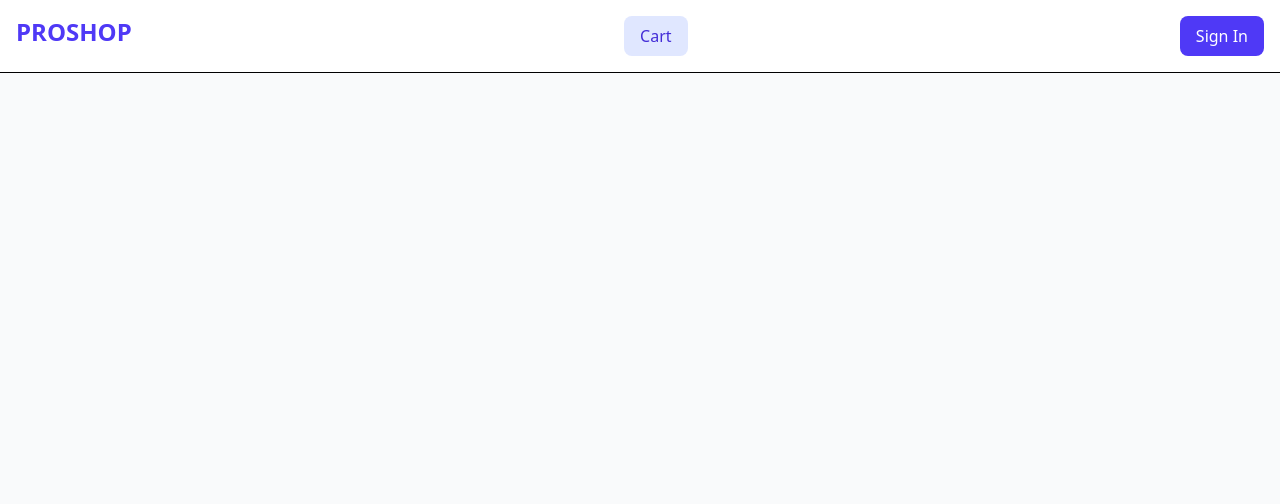
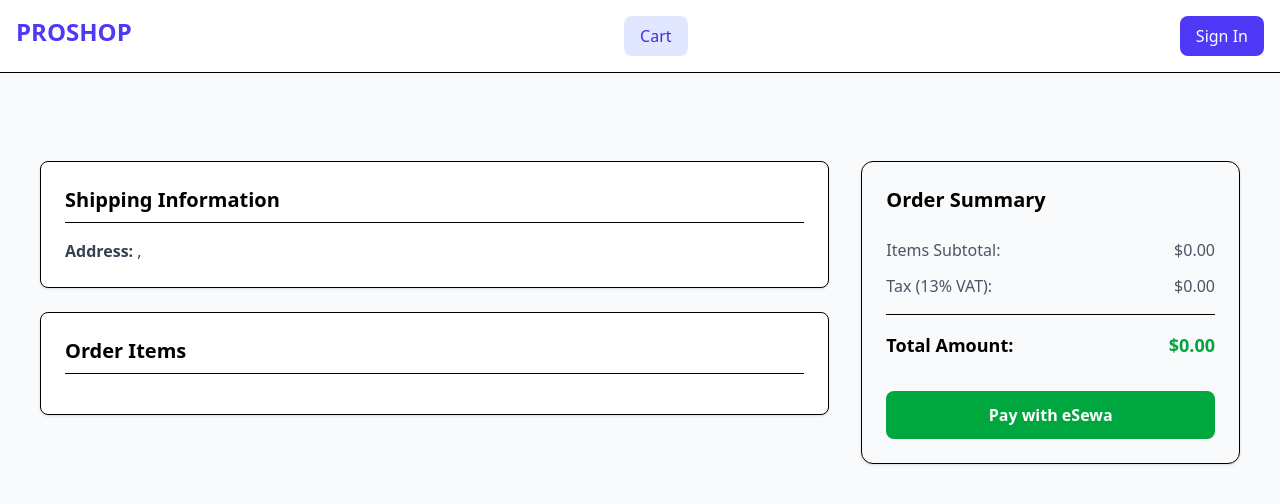
Before and after one commit to sanishakayastha60/e-commerce, a React app in the folder frontend/: page /placeorder in a window 1280 px wide. Shown: the top 504 px of the page. Built offline with nearby package versions, Linux system fonts and the light colour scheme; the HTML template or start-up script is replaced by a standard one.

Commit message:
E-sewa integration

```diff
--- a/frontend/package.json
+++ b/frontend/package.json
@@ -12,6 +12,7 @@
   "dependencies": {
     "@tailwindcss/vite": "^4.1.18",
     "axios": "^1.13.2",
+    "crypto-js": "^4.2.0",
     "react": "^19.2.0",
     "react-dom": "^19.2.0"
   },
--- a/frontend/src/App.jsx
+++ b/frontend/src/App.jsx
@@ -6,6 +6,8 @@ import CartScreen from './screens/CartScreen';
 import LoginScreen from './screens/LoginScreen';
 import RegisterScreen from './screens/RegisterScreen';
 import ShippingScreen from './screens/ShippingScreen';
+import PaymentScreen from './screens/PaymentScreen';
+import PlaceOrderScreen from './screens/PlaceOrderScreen';
 
 function App(){
   const userInfo = localStorage.getItem('userInfo') ? JSON.parse(localStorage.getItem('userInfo')) : null ;
@@ -36,6 +38,8 @@ function App(){
           <Route path="/login" element={<LoginScreen />}/>
           <Route path="/register" element={<RegisterScreen />}/>
           <Route path="/shipping" element={<ShippingScreen />}/>
+          <Route path="/payment" element={<PaymentScreen />}/>
+          <Route path="/placeorder" element={<PlaceOrderScreen />}/>
         </Routes>
       </main>
       </div>
--- /dev/null
+++ b/frontend/src/screens/PaymentScreen.jsx
@@ -0,0 +1,27 @@
+import { useState } from "react";
+import { useNavigate } from "react-router-dom";
+const PaymentScreen = () => {
+    const [paymentMethod, setPaymentMethod] = useState('esewa');
+    const navigate = useNavigate();
+    const submitHandler = (e) => {
+        e.preventDefault();
+        localStorage.setItem('paymentMethod',JSON.stringify(paymentMethod));
+        navigate('/placeorder');
+    };
+  return (
+    <div className="max-w-md mx-auto mt-10 p-6 bg-white shadow rounded-lg">
+        <h1 className="text-2xl font-bold mb-6">Payment Method</h1>
+        <form onSubmit={submitHandler}>
+            <div className="mb-4">
+                <label className="flex items-center space-x-3">
+                    <input type="radio" name="paymentMethod" className="form-radio h-3 w-5 text-green-600" value="eSewa" checked onChange={(e)=>{e.target.value}}/>
+                    <span className="text-lg font-medium">eSewa</span>
+                </label>
+            </div>
+            <button type="submit" className="w-full bg-green-600 text-white py-2 rounded font-bold hover:bg-green-700">Continue</button>
+        </form>
+    </div>
+  )
+}
+
+export default PaymentScreen
--- /dev/null
+++ b/frontend/src/screens/PlaceOrderScreen.jsx
@@ -0,0 +1,112 @@
+import CryptoJS from 'crypto-js';
+import { useNavigate } from 'react-router-dom';
+
+const PlaceOrderScreen = () => {
+  const navigate = useNavigate();
+  const cartItems = JSON.parse(localStorage.getItem('cartItems')) || [];
+  const shippingAddress = JSON.parse(localStorage.getItem('shippingAddress')) || {};
+  const itemsPrice = cartItems.reduce((acc,item)=>acc+item.price*item.qty,0);
+  const taxPrice = Number((0.13*itemsPrice).toFixed(2));
+  const totalAmount = Number((itemsPrice+taxPrice).toFixed(2));
+
+  const payWithEsewa = () => {
+  const path = "https://rc-epay.esewa.com.np/api/epay/main/v2/form";
+  const secretKey = "8gBm/:&EnhH.1/q";
+  const productCode = "EPAYTEST";
+  const transactionUuid = `ORD-${Date.now()}`;
+
+  // 1. Ensure math is strictly two decimal places
+  const totalAmt = Number(totalAmount.toFixed(2));
+
+  // 2. BUILD THE SIGNATURE STRING CAREFULLY
+  // Note: NO spaces allowed after commas!
+  const signatureString = `total_amount=${totalAmt},transaction_uuid=${transactionUuid},product_code=${productCode}`;
+
+  // 3. GENERATE HASH
+  const hash = CryptoJS.HmacSHA256(signatureString, secretKey);
+  const signature = CryptoJS.enc.Base64.stringify(hash);
+
+  // 4. PREPARE PARAMETERS
+  const params = {
+    amount: itemsPrice,
+    tax_amount: taxPrice,
+    total_amount: totalAmt,
+    transaction_uuid: transactionUuid,
+    product_code: productCode,
+    product_service_charge: 0,
+    product_delivery_charge: 0,
+    success_url: "http://localhost:5173/esewa_payment_success",
+    failure_url: "http://localhost:5173/esewa_payment_failed",
+    signed_field_names: "total_amount,transaction_uuid,product_code",
+    signature: signature,
+  };
+
+  // 5. POST FORM
+  const form = document.createElement("form");
+  form.setAttribute("method", "POST");
+  form.setAttribute("action", path);
+
+  for (let key in params) {
+    const hiddenField = document.createElement("input");
+    hiddenField.setAttribute("type", "hidden");
+    hiddenField.setAttribute("name", key);
+    hiddenField.setAttribute("value", params[key]);
+    form.appendChild(hiddenField);
+  }
+
+  document.body.appendChild(form);
+  form.submit();
+};
+
+  return (
+    <div className="container mx-auto py-10 px-4">
+      <div className="grid md:grid-cols-3 gap-8">
+        <div className="md:col-span-2 space-y-6">
+          <div className="bg-white p-6 rounded-lg shadow-sm border">
+            <h2 className="text-xl font-bold mb-4 border-b pb-2">Shipping Information</h2>
+            <p className="text-gray-700">
+              <strong>Address:</strong> {shippingAddress.address}, {shippingAddress.city}
+            </p>
+          </div>
+
+          <div className="bg-white p-6 rounded-lg shadow-sm border">
+            <h2 className="text-xl font-bold mb-4 border-b pb-2">Order Items</h2>
+            {cartItems.map((item, index) => (
+              <div key={index} className="flex justify-between items-center py-2 border-b last:border-0">
+                <span>{item.name} (x{item.qty})</span>
+                <span className="font-semibold">${(item.qty * item.price).toFixed(2)}</span>
+              </div>
+            ))}
+          </div>
+        </div>
+
+        <div className="bg-gray-50 p-6 rounded-xl border shadow-sm h-fit">
+          <h2 className="text-xl font-bold mb-6">Order Summary</h2>
+          <div className="space-y-3">
+            <div className="flex justify-between text-gray-600">
+              <span>Items Subtotal:</span>
+              <span>${itemsPrice.toFixed(2)}</span>
+            </div>
+            <div className="flex justify-between text-gray-600">
+              <span>Tax (13% VAT):</span>
+              <span>${taxPrice.toFixed(2)}</span>
+            </div>
+            <div className="flex justify-between font-bold text-lg border-t pt-4 mt-4">
+              <span>Total Amount:</span>
+              <span className="text-green-600">${totalAmount.toFixed(2)}</span>
+            </div>
+          </div>
+
+          <button
+            onClick={payWithEsewa}
+            className="w-full mt-8 bg-green-600 text-white py-3 rounded-lg font-bold hover:bg-green-700 transition-colors"
+          >
+            Pay with eSewa
+          </button>
+        </div>
+      </div>
+    </div>
+  );
+};
+
+export default PlaceOrderScreen;
```
Also changed, not shown: 1 other file (tests, documents, lock files or other folders).
